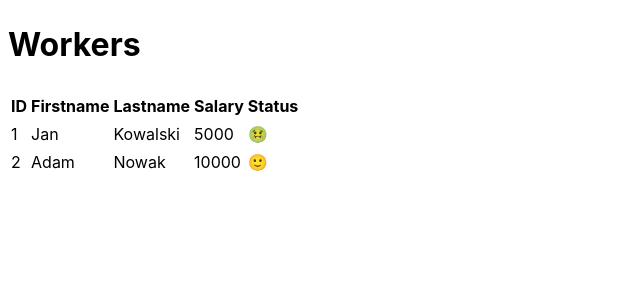
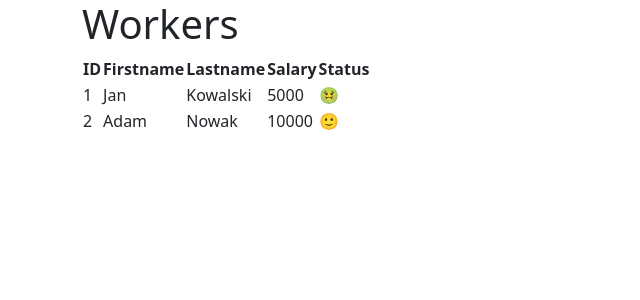
Before and after one commit to kmichalski2/sda-workers, a React (Vite) app: page / in a window 1280 px wide. Shown: the top 300 px of the page, without its empty margins (0-640 px from the left). Built offline with nearby package versions, Linux system fonts and the light colour scheme.

Commit message:
bootstrap added

```diff
--- a/package.json
+++ b/package.json
@@ -10,6 +10,7 @@
     "preview": "vite preview"
   },
   "dependencies": {
+    "bootstrap": "^5.3.2",
     "react": "^18.2.0",
     "react-dom": "^18.2.0"
   },
--- a/src/App.tsx
+++ b/src/App.tsx
@@ -1,6 +1,7 @@
 import { useState } from "react";
 import "./App.css";
 import { Table } from "./Table";
+import 'bootstrap/dist/css/bootstrap.min.css';
 
 export interface Employee {
   id: string;
@@ -35,7 +36,7 @@ function App() {
 
   return (
     <>
-      <div>
+      <div className="container">
         <h1>Workers</h1>
         <Table data={data}></Table>
 
```
Also changed, not shown: 1 other file (tests, documents, lock files or other folders).
